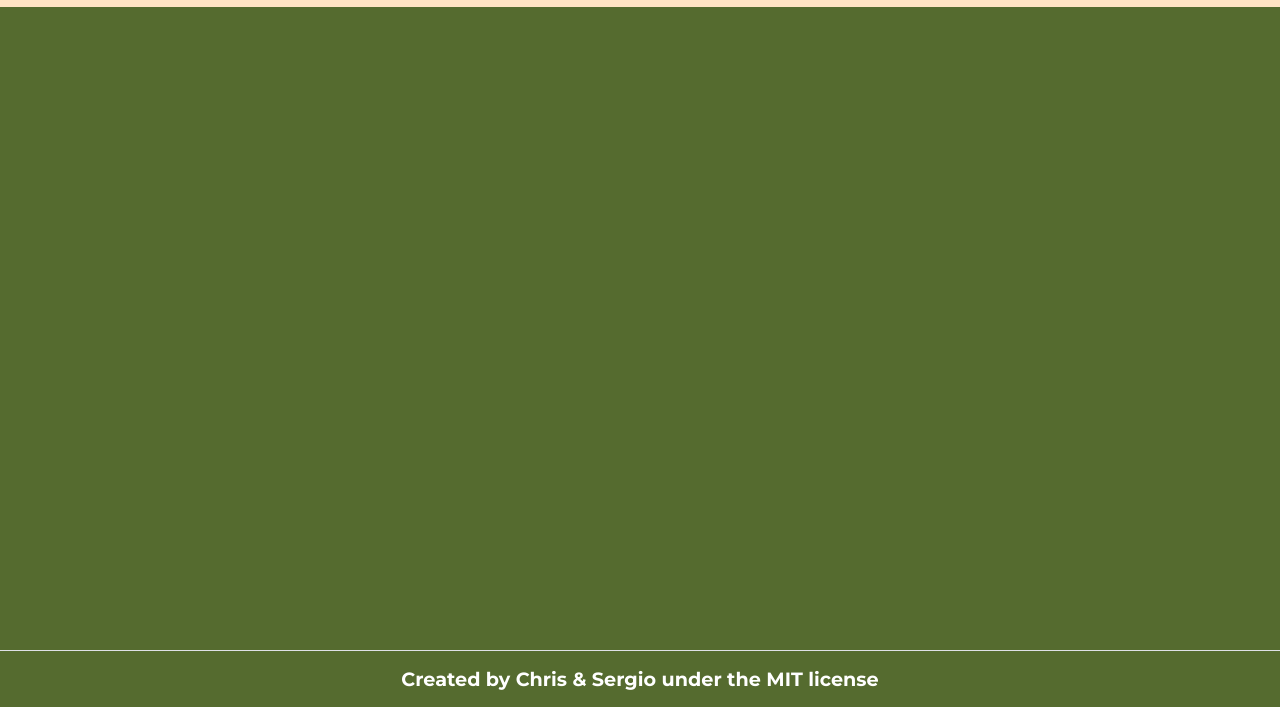
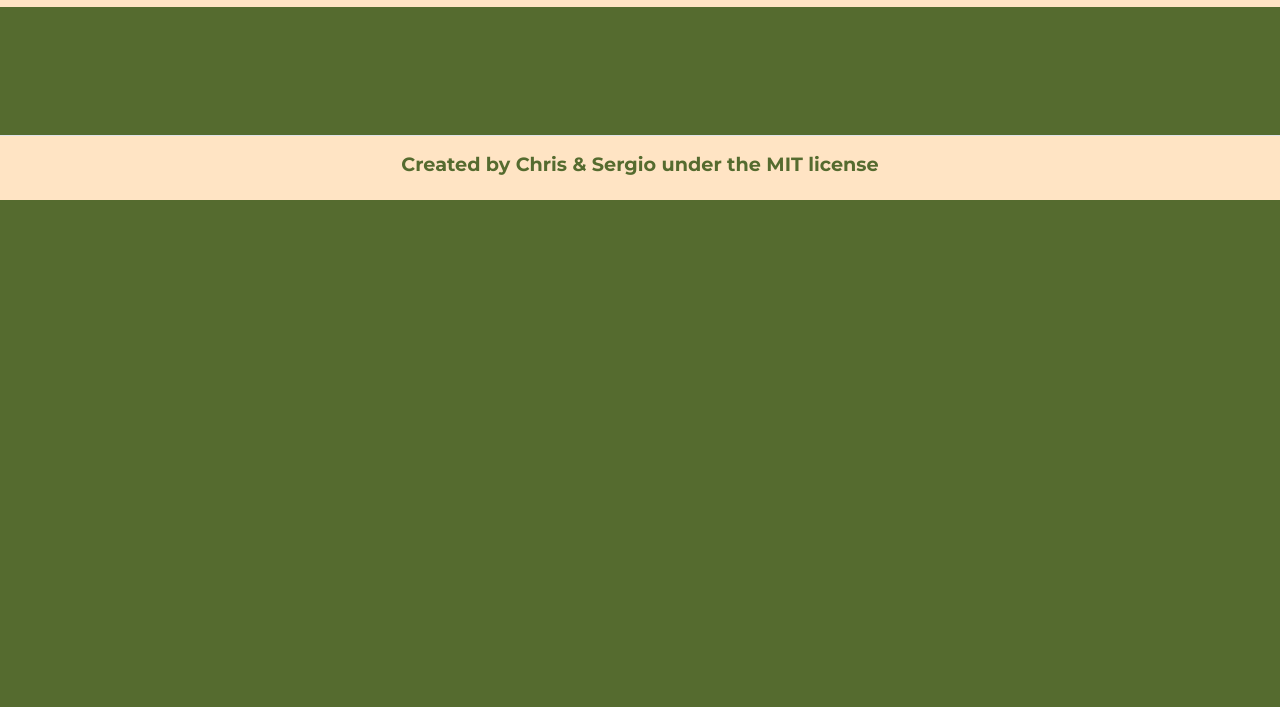
Before and after one commit to seperalta22/MV-JS-capstone, a website built with webpack: page src/index.html in a window 1280 px wide. Shown: the part 93-800 px from the top of the page. Built offline with nearby package versions, Linux system fonts and the light colour scheme; no server answers.

Commit message:
update styles 3

```diff
--- a/src/styles.css
+++ b/src/styles.css
@@ -53,16 +53,16 @@ a {
 
 /* Footer section */
 footer {
-	background-color: darkolivegreen;
+	background-color: bisque;
 	border-top: 1px solid #dfe1e6;
 	text-align: center;
-	position: fixed;
 	bottom: 0;
 	width: 100%;
+	padding-bottom: 0.5rem;
 }
 
 footer p {
-	color: #fff;
+	color: darkolivegreen;
 	font-size: 1.2rem;
 	font-weight: 700;
 	margin: 1rem;
```
Also changed, not shown: src/index.html (+1 -1 lines).
